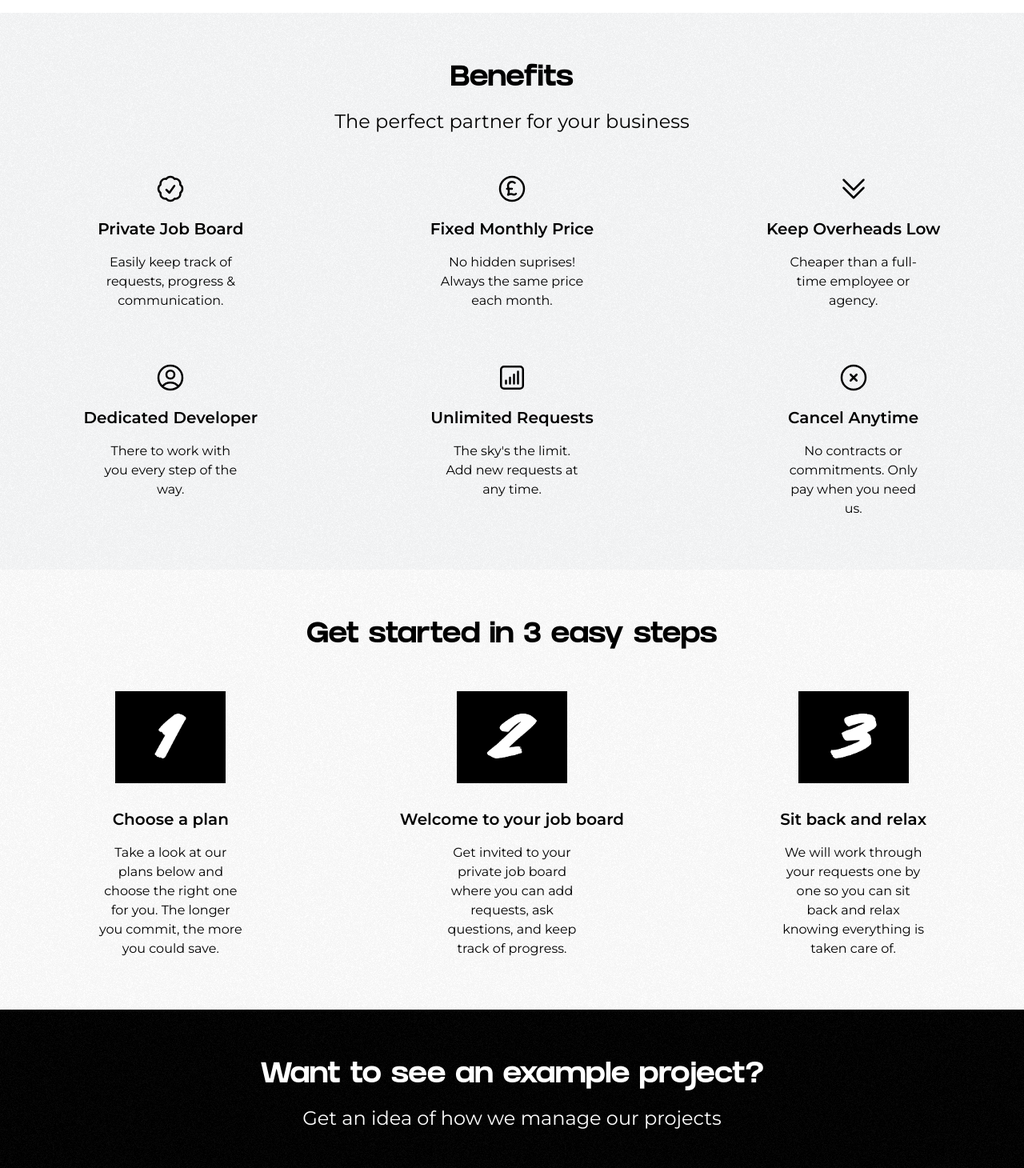
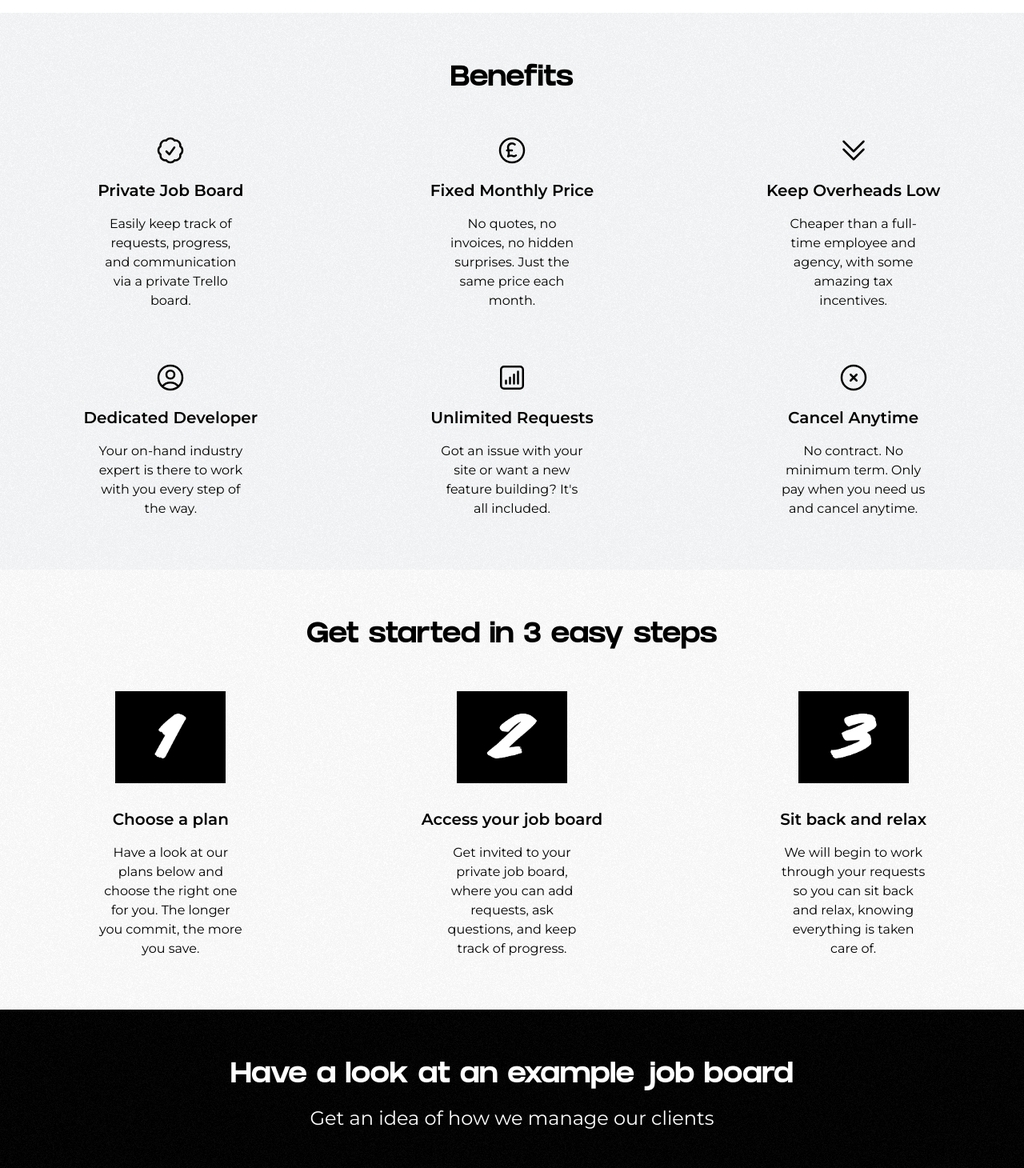
Before and after one commit to d3jdigitalagency/website, a Next.js app: page / in a window 1280 px wide. Shown: the part 880-2340 px from the top of the page at 80% size. Built offline with nearby package versions, Linux system fonts and the light colour scheme.

Commit message:
refactor: copy update

```diff
--- a/pages/index.tsx
+++ b/pages/index.tsx
@@ -70,42 +70,37 @@ const Home: NextPage = () => {
           <p className="mx-8">AWS</p>
           <p className="mx-8">Digital Ocean</p>
         </Marquee>
-        <PageSection
-          className="bg-gray-50"
-          id="benefits"
-          title="Benefits"
-          subtitle="The perfect partner for your business"
-        >
+        <PageSection className="bg-gray-50" id="benefits" title="Benefits">
           <div className="grid md:grid-cols-2 lg:grid-cols-3 gap-16">
             <Benefit
               icon={<CheckBadgeIcon className="w-10 h-10 mx-auto" />}
               title="Private Job Board"
-              description="Easily keep track of requests, progress & communication."
+              description="Easily keep track of requests, progress, and communication via a private Trello board."
             />
             <Benefit
               icon={<CurrencyPoundIcon className="w-10 h-10 mx-auto" />}
               title="Fixed Monthly Price"
-              description="No hidden suprises! Always the same price each month."
+              description="No quotes, no invoices, no hidden surprises. Just the same price each month."
             />
             <Benefit
               icon={<ChevronDoubleDownIcon className="w-10 h-10 mx-auto" />}
               title="Keep Overheads Low"
-              description="Cheaper than a full-time employee or agency."
+              description="Cheaper than a full-time employee and agency, with some amazing tax incentives."
             />
             <Benefit
               icon={<UserCircleIcon className="w-10 h-10 mx-auto" />}
               title="Dedicated Developer"
-              description="There to work with you every step of the way."
+              description="Your on-hand industry expert is there to work with you every step of the way."
             />
             <Benefit
               icon={<ChartBarSquareIcon className="w-10 h-10 mx-auto" />}
               title="Unlimited Requests"
-              description="The sky's the limit. Add new requests at any time."
+              description="Got an issue with your site or want a new feature building? It's all included."
             />
             <Benefit
               icon={<XCircleIcon className="w-10 h-10 mx-auto" />}
               title="Cancel Anytime"
-              description="No contracts or commitments. Only pay when you need us."
+              description="No contract. No minimum term. Only pay when you need us and cancel anytime."
             />
           </div>
         </PageSection>
@@ -116,12 +111,12 @@ const Home: NextPage = () => {
                 src="/assets/images/step-1.svg"
                 width="200"
                 height="115"
-                alt="D3J Digital Limited"
+                alt="Step 1"
               />
               <p className="text-xl mt-6 mb-4 font-bold">Choose a plan</p>
               <p className="md:w-1/2 md:mx-auto">
-                Take a look at our plans below and choose the right one for you.
-                The longer you commit, the more you could save.
+                Have a look at our plans below and choose the right one for you.
+                The longer you commit, the more you save.
               </p>
             </div>
             <div className="col-span-1 gap-4 mx-auto text-center">
@@ -129,13 +124,13 @@ const Home: NextPage = () => {
                 src="/assets/images/step-2.svg"
                 width="200"
                 height="115"
-                alt="D3J Digital Limited"
+                alt="Step 2"
               />
               <p className="text-xl mt-6 mb-4 font-bold">
-                Welcome to your job board
+                Access your job board
               </p>
               <p className="md:w-1/2 md:mx-auto">
-                Get invited to your private job board where you can add
+                Get invited to your private job board, where you can add
                 requests, ask questions, and keep track of progress.
               </p>
             </div>
@@ -144,12 +139,12 @@ const Home: NextPage = () => {
                 src="/assets/images/step-3.svg"
                 width="200"
                 height="115"
-                alt="D3J Digital Limited"
+                alt="Step 3"
               />
               <p className="text-xl mt-6 mb-4 font-bold">Sit back and relax</p>
               <p className="md:w-1/2 md:mx-auto">
-                We will work through your requests one by one so you can sit
-                back and relax knowing everything is taken care of.
+                We will begin to work through your requests so you can sit back
+                and relax, knowing everything is taken care of.
               </p>
             </div>
           </div>
@@ -157,8 +152,8 @@ const Home: NextPage = () => {
         <PageSection
           className="bg-black text-white"
           id="example"
-          title="Want to see an example project?"
-          subtitle="Get an idea of how we manage our projects"
+          title="Have a look at an example job board"
+          subtitle="Get an idea of how we manage our clients"
         >
           <div className="w-auto m-auto">
             <Button
@@ -170,11 +165,7 @@ const Home: NextPage = () => {
             />
           </div>
         </PageSection>
-        <PageSection
-          id="plans"
-          title="Plans"
-          subtitle="Choose a plan that's right for you"
-        >
+        <PageSection id="plans" title="Plans">
           <div className="grid md:grid-cols-3 gap-8">
             <div className="grid-cols-1">
               <Plan
```
